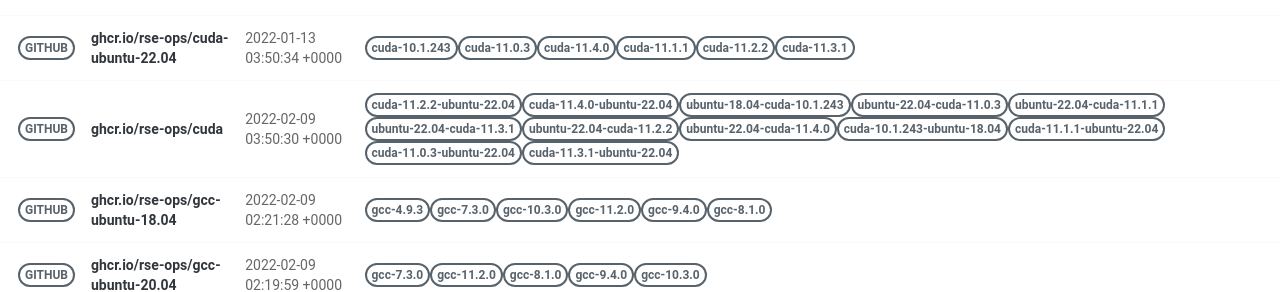
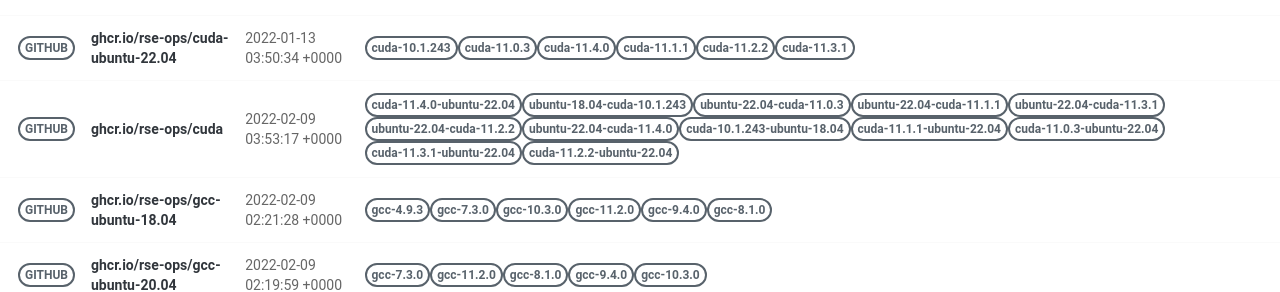
Before and after one commit to rse-ops/docker-images, a Jekyll site: the page built from pages/index.md, in a window 1280 px wide. Shown: the part 414-706 px from the top of the page. Built offline with Jekyll 4.4.1, drawn with Linux system fonts in a browser that asks for light colours; nearby versions of some CDN libraries; part of the change alters nothing that is shown.

Commit message:
Automated push to update library 2022-02-09

```diff
--- a/_library/ghcr.io-rse-ops-cuda.md
+++ b/_library/ghcr.io-rse-ops-cuda.md
@@ -1,14 +1,11 @@
 ---
 layout: container
 name: ghcr.io/rse-ops/cuda
-updated_at: 2022-02-09 03:50:30.485763
+updated_at: 2022-02-09 03:53:17.804783
 
 
 container_url: https://github.com/orgs/rse-ops/packages/container/package/cuda
 versions:
- - tag: cuda-11.2.2-ubuntu-22.04
-   dockerfile: https://github.com/rse-ops/docker-images/blob/main/ubuntu/cuda/Dockerfile
-   manifest: https://crane.ggcr.dev/manifest/ghcr.io/rse-ops/cuda:cuda-11.2.2-ubuntu-22.04
  - tag: cuda-11.4.0-ubuntu-22.04
    dockerfile: https://github.com/rse-ops/docker-images/blob/main/ubuntu/cuda/Dockerfile
    manifest: https://crane.ggcr.dev/manifest/ghcr.io/rse-ops/cuda:cuda-11.4.0-ubuntu-22.04
@@ -42,5 +39,8 @@ versions:
  - tag: cuda-11.3.1-ubuntu-22.04
    dockerfile: https://github.com/rse-ops/docker-images/blob/main/ubuntu/cuda/Dockerfile
    manifest: https://crane.ggcr.dev/manifest/ghcr.io/rse-ops/cuda:cuda-11.3.1-ubuntu-22.04
+ - tag: cuda-11.2.2-ubuntu-22.04
+   dockerfile: https://github.com/rse-ops/docker-images/blob/main/ubuntu/cuda/Dockerfile
+   manifest: https://crane.ggcr.dev/manifest/ghcr.io/rse-ops/cuda:cuda-11.2.2-ubuntu-22.04
 
 ---
```
